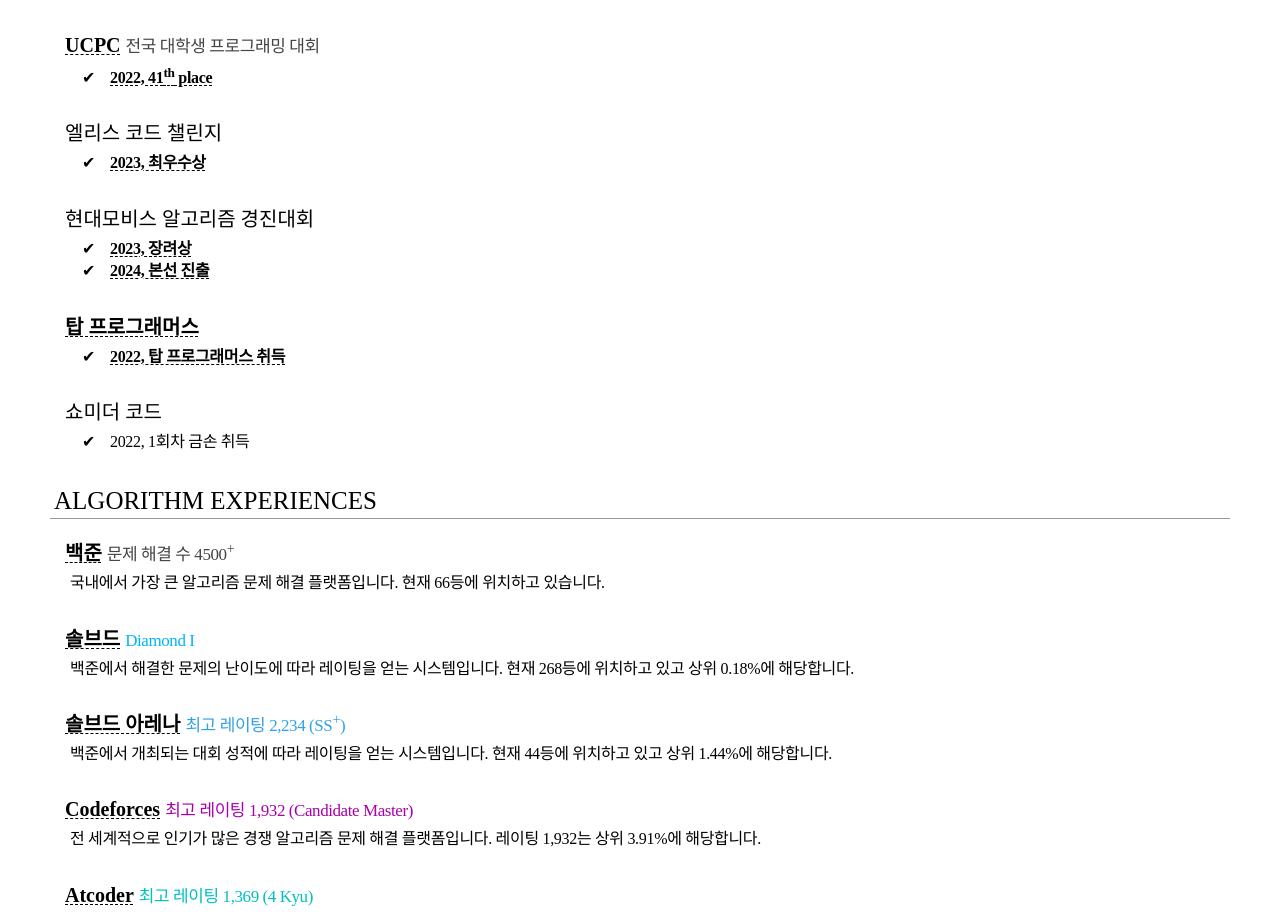
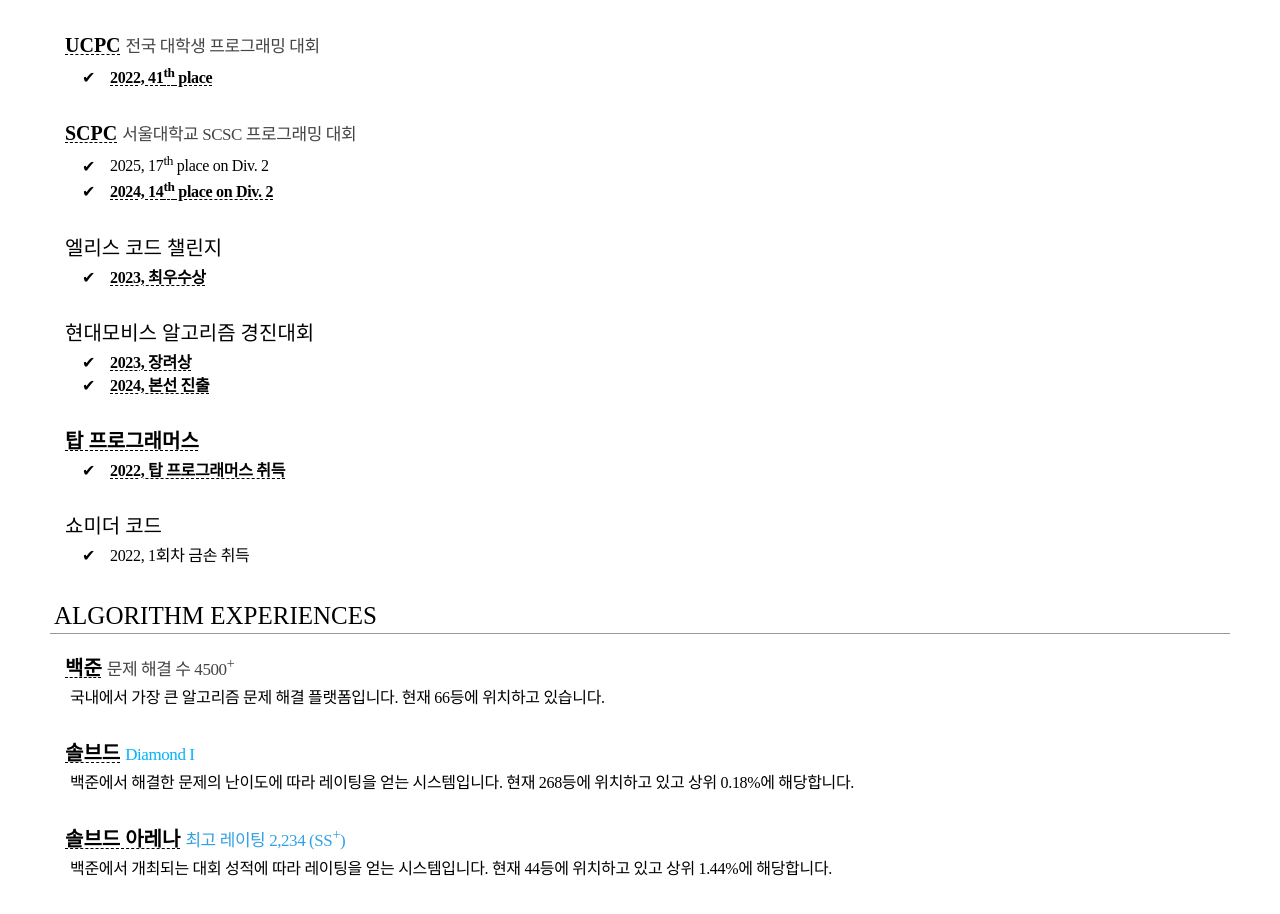
Before and after one commit to riroan/riroan.com, a React (Create React App) app in the folder riroan/: page / in a window 1280 px wide. Shown: the part 3105-4019 px from the top of the page. Built offline with nearby package versions, Linux system fonts and the light colour scheme; no server answers; a web font is replaced by a local one.

Commit message:
서울대학교 대회 추가

```diff
--- a/riroan/src/App.js
+++ b/riroan/src/App.js
@@ -290,6 +290,21 @@
 						<Item>
 							<A href="https://riroan.tistory.com/71">
 								2022, 41<sup>th</sup> place
+							</A>
+						</Item>
+					</Ul>
+				</Div>
+				<Div>
+					<H2>
+						<A href="https://scpc.space/">SCPC</A> <Assist>{t('ad42f02925')}</Assist>
+					</H2>
+					<Ul display={true}>
+						<Item>
+							2025, 17<sup>th</sup> place on Div. 2
+						</Item>
+						<Item>
+							<A href="https://riroan.tistory.com/174">
+								2024, 14<sup>th</sup> place on Div. 2
 							</A>
 						</Item>
 					</Ul>
--- a/riroan/src/i18n/locales/en.json
+++ b/riroan/src/i18n/locales/en.json
@@ -60,6 +60,7 @@
 	"1fa589f622": "Word Processor Certificate",
 
 	"fd42059b90": "Union of Clubs for Programming Contests",
+	"ad42f02925": "Seoul national university SCSC Programming Contests",
 	"5703ef86fc": "Elice Code Challenge",
 	"2b50a2d01e": "2023, 2<0>nd</0> Place",
 	"ec45e1419e": "Hyundai Mobis Algorithm Contest",
--- a/riroan/src/i18n/locales/ko.json
+++ b/riroan/src/i18n/locales/ko.json
@@ -60,6 +60,7 @@
 	"1fa589f622": "워드프로세서 취득",
 
 	"fd42059b90": "전국 대학생 프로그래밍 대회",
+	"ad42f02925": "서울대학교 SCSC 프로그래밍 대회",
 	"5703ef86fc": "엘리스 코드 챌린지",
 	"2b50a2d01e": "2023, 최우수상",
 	"ec45e1419e": "현대모비스 알고리즘 경진대회",
```
